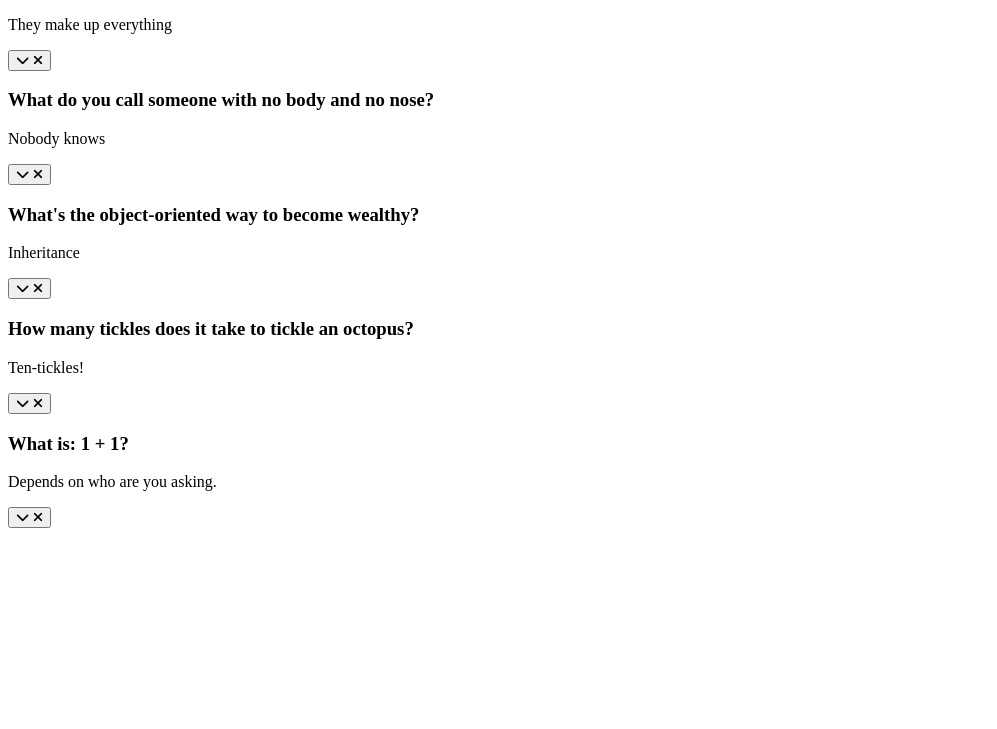
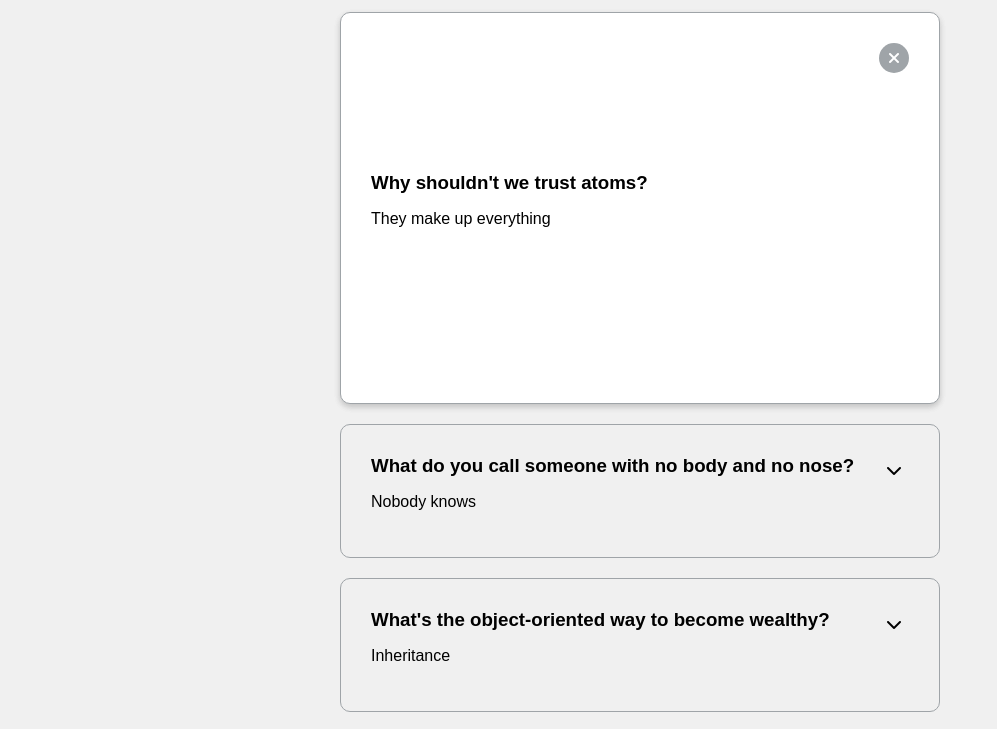
Before and after one commit to MSG0217/copy50Projects, a plain HTML site: page faq-collapse/index.html in a window 1280 px wide. Shown: the part 105-834 px from the top of the page, without its empty margins (0-997 px from the left). Before the commit the page ends 800 px from the top, so only its background shows below. Drawn offline with Linux system fonts and the light colour scheme; a web font is replaced by a local one.

Commit message:
day12 CSS setting

```diff
--- a/faq-collapse/index.html
+++ b/faq-collapse/index.html
@@ -10,7 +10,7 @@
   <body>
     <h1>Frequently Asked Questions</h1>
     <div class="faq-container">
-      <div class="faq">
+      <div class="faq active">
         <h3 class="faq-title">Why shouldn't we trust atoms?</h3>
         <p class="faq-text">They make up everything</p>
         <button class="faq-toggle">
--- a/faq-collapse/style.css
+++ b/faq-collapse/style.css
@@ -0,0 +1,101 @@
+@import url('https://fonts.googleapis.com/css?family=Muli&display=swap');
+
+* {
+  box-sizing: border-box;
+}
+
+body {
+  font-family: 'Muli', sans-serif;
+  background-color: #f0f0f0;
+}
+
+h1 {
+  margin: 50px 0 30px;
+  text-align: center;
+}
+
+.faq-container {
+  max-width: 600px;
+  margin: 0 auto;
+}
+
+.faq {
+  background-color: transparent;
+  border: 1px solid #9fa4a8;
+  border-radius: 10px;
+  margin: 20px 0;
+  padding: 30px;
+  position: relative;
+  overflow: hidden;
+  transition: 0.3s ease;
+}
+
+.faq.active {
+  background-color: #fff;
+  box-shadow: 0 3px 6px rgba(0, 0, 0, 0.1), 0 3px 6px rgba(0, 0, 0, 0.1);
+}
+
+.faq.active::before,
+.faq.active::after {
+  content: '\f075';
+  font-family: 'Font Awesom 5 Free';
+  color: #2ecc71;
+  font-size: 7rem;
+  opacity: 0.2;
+  top: 20px;
+  left: 20px;
+  z-index: 0;
+}
+
+.faq.active::before {
+  color: #3498db;
+  top: -10px;
+  left: -30px;
+  transform: rotateY(180deg);
+}
+
+.faq-title {
+  margin: 0 35px 0 0;
+}
+
+.faq.active .faq-text {
+  display: block;
+}
+
+.faq-toggle {
+  background-color: transparent;
+  border: 0;
+  border-radius: 50%;
+  cursor: pointer;
+  display: flex;
+  align-items: center;
+  justify-content: center;
+  font-size: 16px;
+  padding: 0;
+  position: absolute;
+  top: 30px;
+  right: 30px;
+  height: 30px;
+  width: 30px;
+}
+
+.faq-toggle:focus {
+  outline: 0;
+}
+
+.faq-toggle .fa-xmark {
+  display: none;
+}
+
+.faq.active .faq-toggle .fa-xmark {
+  color: #fff;
+  display: block;
+}
+
+.faq.active .faq-toggle .fa-chevron-down {
+  display: none;
+}
+
+.faq.active .faq-toggle {
+  background-color: #9fa4a8;
+}
```
